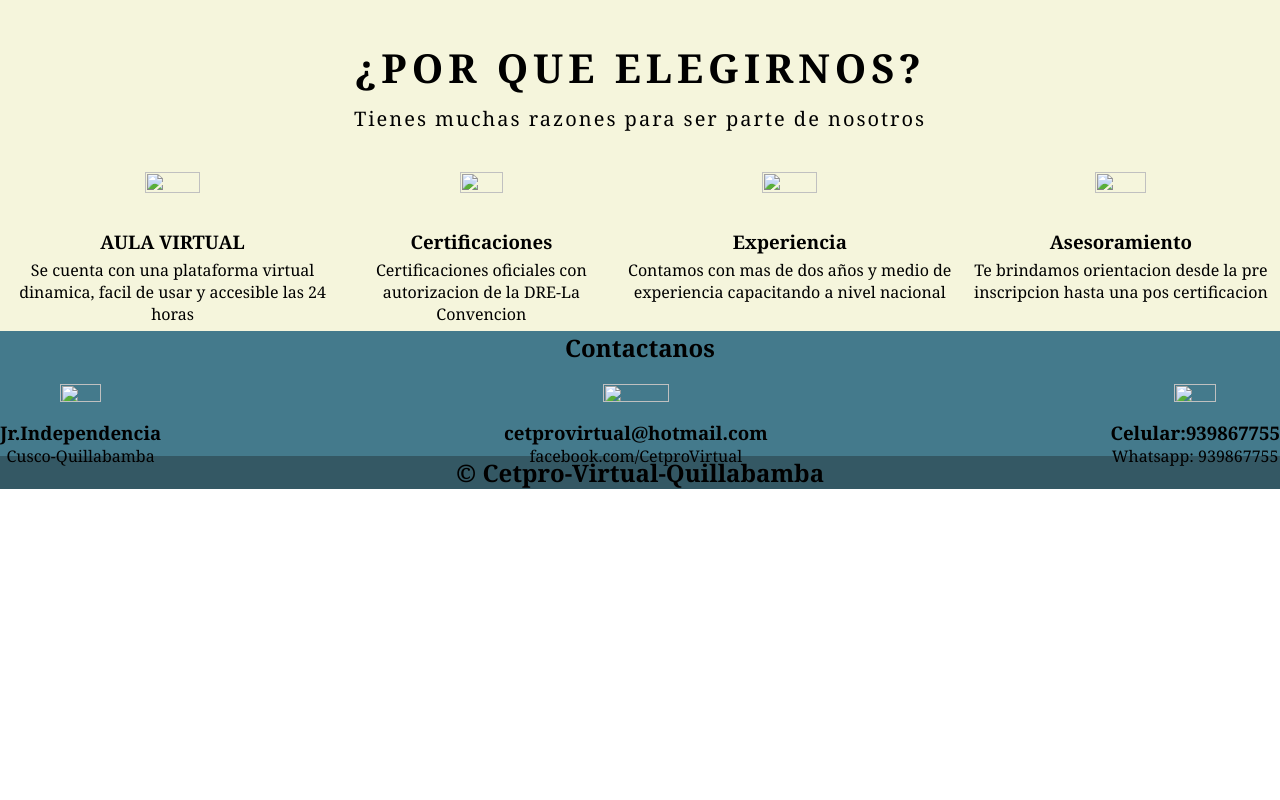
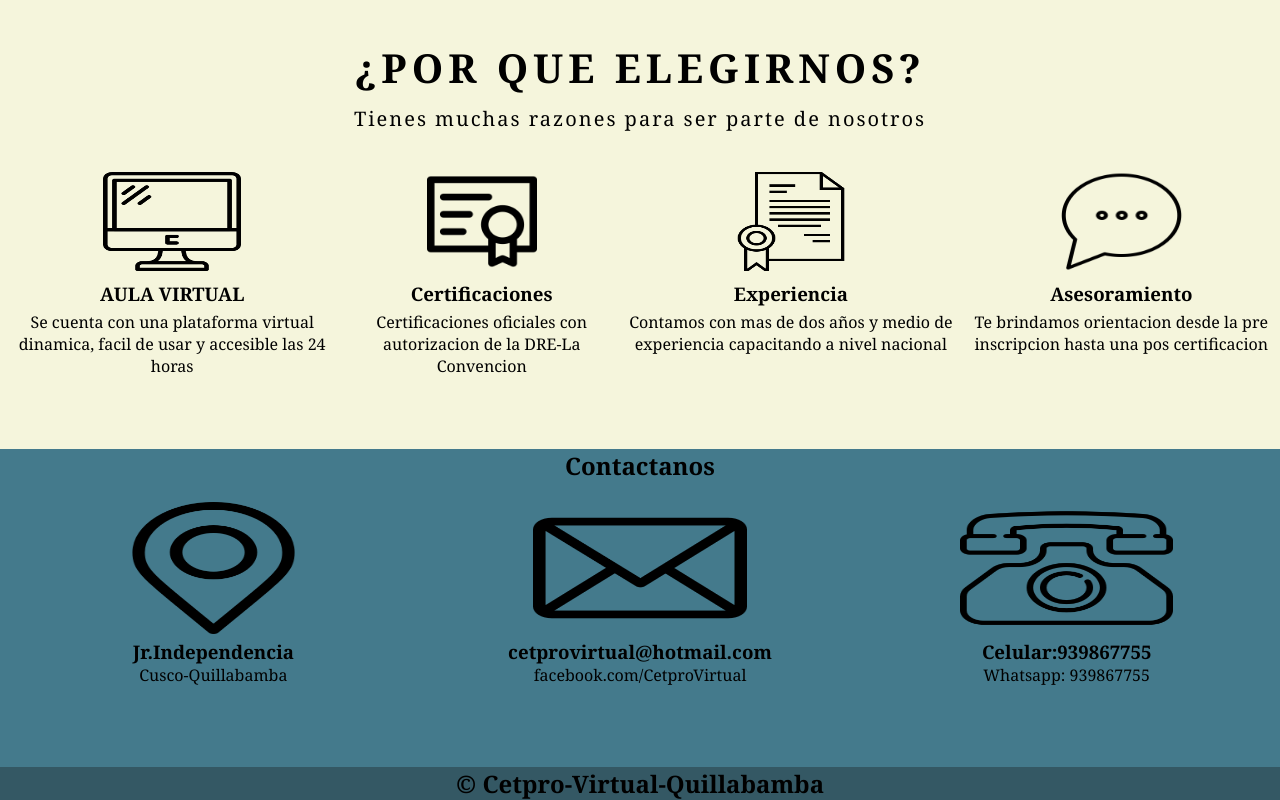
Before and after one commit to SebastianVills/pagina-youtube-vills, a plain HTML site: page index.html in a window 1280 px wide. Shown: the part 1569-2369 px from the top of the page. Before the commit the page ends 2058 px from the top, so only its background shows below. Drawn offline with Linux system fonts and the light colour scheme.

Commit message:
Update index.html

```diff
--- a/index.html
+++ b/index.html
@@ -51,28 +51,28 @@
                 </div>
                 <div class="iconos-contenedor">
                     <div class="individual-contenedor">
-                        <img src="../PAGINAWEBCOMPLETA/PROYECTOFINA/pc.png" class="icono-img">
+                        <img src="pc.png" class="icono-img">
                         <h3 class="cuarto-subtitulo">AULA VIRTUAL</h3>
                         <p class="cuarto-subparrafo">Se cuenta con una plataforma virtual dinamica,
                             facil de usar y accesible las 24 horas
                         </p>
                     </div>
                     <div class="individual-contenedor">
-                        <img src="../PAGINAWEBCOMPLETA/PROYECTOFINA/certificado.png" class="icono-img">
+                        <img src="certificado.png" class="icono-img">
                         <h3 class="cuarto-subtitulo">Certificaciones</h3>
                         <p class="cuarto-subparrafo">Certificaciones oficiales con autorizacion de
                             la DRE-La Convencion
                         </p>
                     </div>
                     <div class="individual-contenedor">
-                        <img src="../PAGINAWEBCOMPLETA/PROYECTOFINA/experiencia.png" class="icono-img">
+                        <img src="experiencia.png" class="icono-img">
                         <h3 class="cuarto-subtitulo">Experiencia</h3>
                         <p class="cuarto-subparrafo">Contamos con mas de dos años y medio de experiencia
                             capacitando a nivel nacional
                         </p>
                     </div>
                     <div class="individual-contenedor">
-                        <img src="../PAGINAWEBCOMPLETA/PROYECTOFINA/mensaje.png" class="icono-img">
+                        <img src="mensaje.png" class="icono-img">
                         <h3 class="cuarto-subtitulo">Asesoramiento</h3>
                         <p class="cuarto-subparrafo">Te brindamos orientacion desde la pre inscripcion
                             hasta una pos certificacion
@@ -93,17 +93,17 @@
         <div class="icono-final">
             <div class="contenido-final">
                 <div class="final-icono-personal">
-                    <img src="../PAGINAWEBCOMPLETA/PROYECTOFINA/ubicacion.png" class="img-final">
+                    <img src="ubicacion.png" class="img-final">
                     <h3 class="titulo-icono">Jr.Independencia</h3>
                     <p class="parrafo-icono">Cusco-Quillabamba</p>
                 </div>
                 <div class="final-icono-personal">
-                    <img src="../PAGINAWEBCOMPLETA/PROYECTOFINA/sobremjs.png" class="img-final">
+                    <img src="sobremjs.png" class="img-final">
                     <h3 class="titulo-icono">cetprovirtual@hotmail.com</h3>
                     <p class="parrafo-icono">facebook.com/CetproVirtual</p>
                 </div>
                 <div class="final-icono-personal">
-                    <img src="../PAGINAWEBCOMPLETA/PROYECTOFINA/telefono.png" class="img-final">
+                    <img src="telefono.png" class="img-final">
                     <h3 class="titulo-icono">Celular:939867755</h3>
                     <p class="parrafo-icono">Whatsapp: 939867755</p>
                 </div>
```
